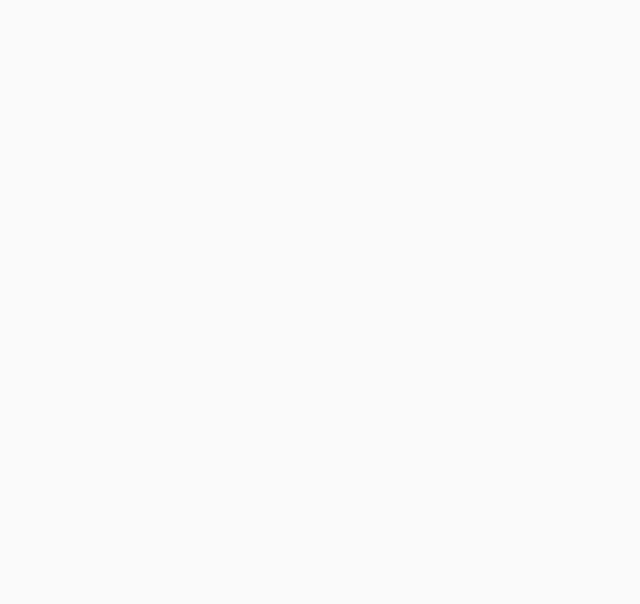
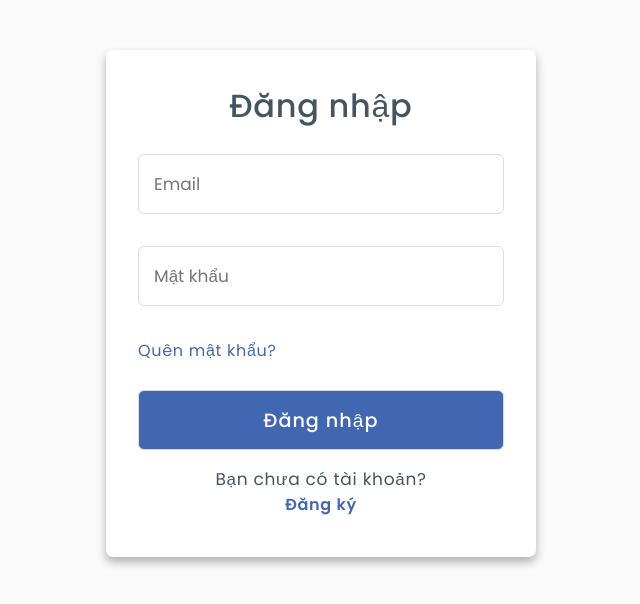
Before and after one commit to LeTrongKhiem/CoreSystem, a React (Create React App) app in the folder WebApplication/src/main/webapp/: page /login in a window 1280 px wide. Before the commit this address had no page. Shown: the top 604 px of the page, without its empty margins (319-959 px from the left). Built offline with nearby package versions, Linux system fonts and the light colour scheme.

Commit message:
login and register FE

```diff
--- a/WebApplication/src/main/webapp/src/App.js
+++ b/WebApplication/src/main/webapp/src/App.js
@@ -1,12 +1,12 @@
-
 import './App.css';
 import "./assets/boxicons-2.0.7/css/boxicons.min.css";
 import "./assets/css/grid.css";
 import "./assets/css/index.css";
 import 'react-toastify/dist/ReactToastify.css';
 import {BrowserRouter, Route, Routes} from "react-router-dom";
-import {AddBookExchange, DetailBook, Home} from "./pages";
+import {AddBookExchange, DetailBook, Home, Login, Register} from "./pages";
 import {ToastContainer} from "react-toastify";
+
 function App() {
     return (
         <BrowserRouter>
@@ -17,6 +17,8 @@
                             <Route path="/" element={<Home/>}/>
                             <Route path="/post-book" element={<AddBookExchange/>}/>
                             <Route path="/detail-book/:id" element={<DetailBook/>}/>
+                            <Route path="/login" element={<Login/>}/>
+                            <Route path="/register" element={<Register/>}/>
                         </Routes>
                     </div>
                 </div>
--- /dev/null
+++ b/WebApplication/src/main/webapp/src/pages/Login.jsx
@@ -0,0 +1,50 @@
+import "./auth.css"
+import {Form, Formik} from "formik";
+import * as Yup from "yup" ;
+import {Link} from "react-router-dom";
+
+const Login = () => {
+    const validationSchema = Yup.object().shape({
+        email: Yup.string().required('Vui lòng nhập email').email('Email không hợp lệ').matches(/@st.hcmuaf.edu.vn$/,'Email phải là địa chỉ @st.hcmuaf.edu.vn'),
+        password: Yup.string()
+            .required("Vui lòng nhập mật khẩu")
+            .matches("^(?=.*?[A-Z])(?=.*?[a-z])(?=.*?[0-9])(?=.*?[#?!@$%^&*-]).{8,}$", "Mật khẩu phải có ít nhất 8 ký tự, 1 chữ hoa, 1 chữ thường, 1 số và 1 ký tự đặc biệt"),
+    });
+    const submit = (values) => {
+        console.log(values);
+    }
+    return (<div className="container">
+        <div className="login form">
+            <header>Đăng nhập</header>
+            <Formik initialValues={{
+                email: '', password: ''
+            }}
+                    validationSchema={validationSchema}
+                    onSubmit={values => {
+                        submit(values);
+                    }
+                    }
+            >
+                {({values, errors, touched, handleChange, handleBlur, handleSubmit}) => {
+                    console.log(values)
+                    return (<Form>
+                        <input type="email" placeholder="Email" name="email" onChange={handleChange}
+                               onBlur={handleBlur}/>
+                        <span className="errors">{errors.email}</span>
+                        <input type="password" placeholder="Mật khẩu" name="password" onChange={handleChange}
+                               onBlur={handleBlur}/>
+                        <span className="errors">{errors.password}</span>
+                        <Link href="#">Quên mật khẩu?</Link>
+                        <input type="submit" className="button" value="Đăng nhập"/>
+                    </Form>)
+                }}
+            </Formik>
+            <div className="signup">
+        <span className="signup">Bạn chưa có tài khoản?
+         <Link to="/register"><label>Đăng ký</label></Link>
+        </span>
+            </div>
+        </div>
+    </div>)
+}
+export default Login;
--- /dev/null
+++ b/WebApplication/src/main/webapp/src/pages/Register.jsx
@@ -0,0 +1,76 @@
+import "./auth.css"
+import {Form, Formik} from "formik";
+import * as Yup from "yup" ;
+import {Link} from "react-router-dom";
+
+const Register = () => {
+    const validationSchema = Yup.object().shape({
+        email: Yup.string().required('Vui lòng nhập email').email('Email không hợp lệ').matches(/@st.hcmuaf.edu.vn$/, 'Email phải là địa chỉ @st.hcmuaf.edu.vn'),
+        password: Yup.string()
+            .required("Vui lòng nhập mật khẩu")
+            .matches("^(?=.*?[A-Z])(?=.*?[a-z])(?=.*?[0-9])(?=.*?[#?!@$%^&*-]).{8,}$", "Mật khẩu phải có ít nhất 8 ký tự, 1 chữ hoa, 1 chữ thường, 1 số và 1 ký tự đặc biệt"),
+        comfirmPassword: Yup.string()
+            .required("Vui lòng nhập lại mật khẩu")
+            .oneOf([Yup.ref('password'), null], 'Mật khẩu không khớp'),
+        name: Yup.string()
+            .required("Vui lòng nhập họ và tên")
+            .matches("^[a-zA-Z\\s]+", "Họ và tên không hợp lệ"),
+        phone: Yup.string()
+            .required("Vui lòng nhập số điện thoại")
+            .matches("^[0-9]{10}$", "Số điện thoại không hợp lệ"),
+        address: Yup.string()
+            .required("Vui lòng nhập địa chỉ")
+
+    });
+    const submit = (values) => {
+        console.log(values);
+    }
+    return (<div className="container register">
+        <div className="login form">
+            <header>Đăng ký</header>
+            <Formik initialValues={{
+                email: '', password: '', comfirmPassword: '', name: '', phone: '', address: ''
+            }}
+                    validationSchema={validationSchema}
+                    onSubmit={values => {
+                        submit(values);
+                    }
+                    }
+            >
+                {({values, errors, touched, handleChange, handleBlur, handleSubmit}) => {
+                    console.log(values)
+                    return (<Form>
+                        <input type="email" placeholder="Email" name="email" onChange={handleChange}
+                               onBlur={handleBlur}/>
+                        <span className="errors">{errors.email}</span>
+                        <input type="password" placeholder="Mật khẩu" name="password" onChange={handleChange}
+                               onBlur={handleBlur}/>
+                        <span className="errors">{errors.password}</span>
+                        <input type="password" placeholder="Nhập lại mật khẩu" name="comfirmPassword"
+                               onChange={handleChange}
+                               onBlur={handleBlur}/>
+                        <span className="errors">{errors.comfirmPassword}</span>
+                        <input type="text" placeholder="Họ và tên" name="name" onChange={handleChange}
+                               onBlur={handleBlur}/>
+                        <span className="errors">{errors.name}</span>
+                        <input type="text" placeholder="Số điện thoại" name="phone" onChange={handleChange}
+                                 onBlur={handleBlur}/>
+                        <span className="errors">{errors.phone}</span>
+                        {/*address*/}
+                        <input type="text" placeholder="Địa chỉ" name="address" onChange={handleChange}/>
+                        <span className="errors">{errors.address}</span>
+                        <input type="submit" className="button" value="Đăng ký"/>
+                        <span className="errors">{errors.address}</span>
+                    </Form>)
+                }}
+            </Formik>
+            <div className="signup">
+        <span className="signup">Bạn đã có tài khoản?
+            <Link to="/login"><label>Đăng nhập</label></Link>
+
+        </span>
+            </div>
+        </div>
+    </div>)
+}
+export default Register;
--- /dev/null
+++ b/WebApplication/src/main/webapp/src/pages/auth.css
@@ -0,0 +1,91 @@
+/* Import Google font - Poppins */
+@import url('https://fonts.googleapis.com/css2?family=Poppins:wght@200;300;400;500;600;700&display=swap');
+*{
+    margin: 0;
+    padding: 0;
+    box-sizing: border-box;
+    font-family: 'Poppins', sans-serif;
+}
+body{
+    min-height: 100vh;
+    width: 100%;
+    background: #ffffff;
+}
+.container{
+    margin: auto;
+    max-width: 430px;
+    width: 100%;
+    background: #fff;
+    border-radius: 7px;
+    box-shadow: 0 5px 10px rgba(0,0,0,0.3);
+
+}
+.container.register .form input{
+    margin-bottom: 0.5rem;
+    height: 50px;
+}
+
+
+#check{
+    display: none;
+}
+.container .form{
+    padding: 2rem;
+}
+.form header{
+    font-size: 2rem;
+    font-weight: 500;
+    text-align: center;
+    margin-bottom: 1.5rem;
+}
+.form input{
+    height: 60px;
+    width: 100%;
+    padding: 0 15px;
+    font-size: 17px;
+    margin-bottom: 1rem;
+    border: 1px solid #ddd;
+    border-radius: 6px;
+    outline: none;
+}
+.form input:focus{
+    box-shadow: 0 1px 0 rgba(0,0,0,0.2);
+}
+.form a{
+    font-size: 16px;
+    color: #4267b2;
+    text-decoration: none;
+}
+.form .errors{
+    display: block;
+    color: red;
+    font-size: 15px;
+    margin-bottom: 1rem;
+}
+.form a:hover{
+    text-decoration: underline;
+}
+.form input.button{
+    color: #fff;
+    background: #4267b2;
+    font-size: 1.2rem;
+    font-weight: 500;
+    letter-spacing: 1px;
+    margin-top: 1.7rem;
+    cursor: pointer;
+    transition: 0.4s;
+}
+.form input.button:hover{
+    background: #4267b2;
+}
+.signup{
+    font-size: 17px;
+    text-align: center;
+}
+.signup label{
+    color: #4267b2;
+    cursor: pointer;
+}
+.signup label:hover{
+    text-decoration: underline;
+}
--- a/WebApplication/src/main/webapp/src/pages/index.js
+++ b/WebApplication/src/main/webapp/src/pages/index.js
@@ -1,3 +1,5 @@
 export { default as AddBookExchange} from "./AddBookExchange";
 export { default as Home} from "./Home";
 export { default as DetailBook} from "./DetailBook";
+export {default as Login} from "./Login";
+export {default as Register} from "./Register";
```
Lines whose indentation alone changed are shown as unchanged.
